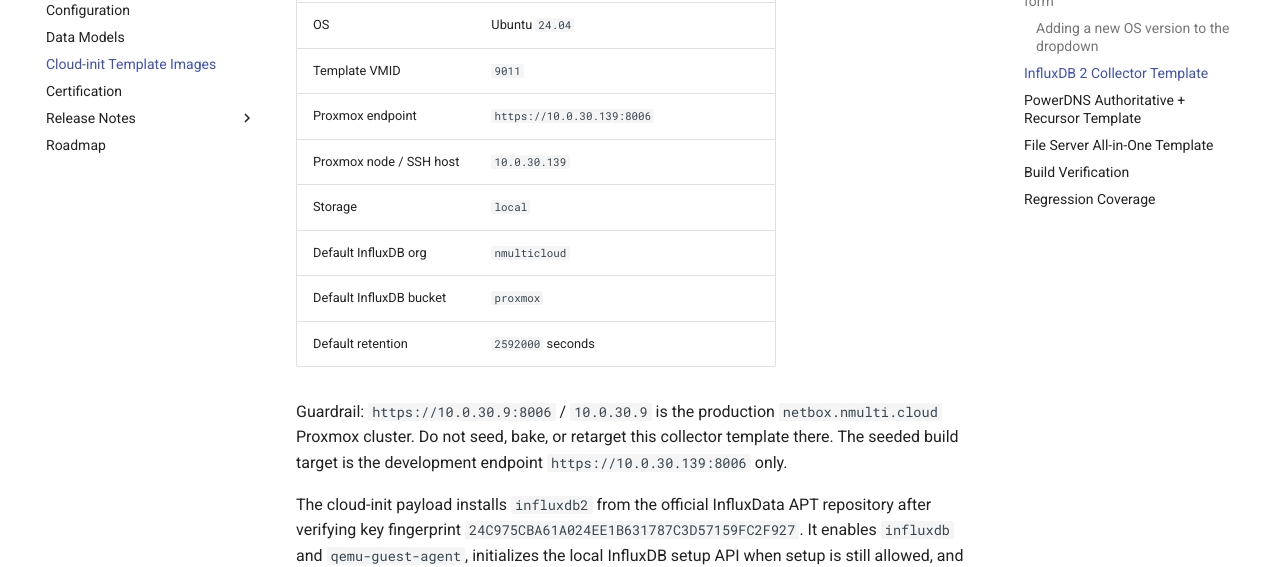
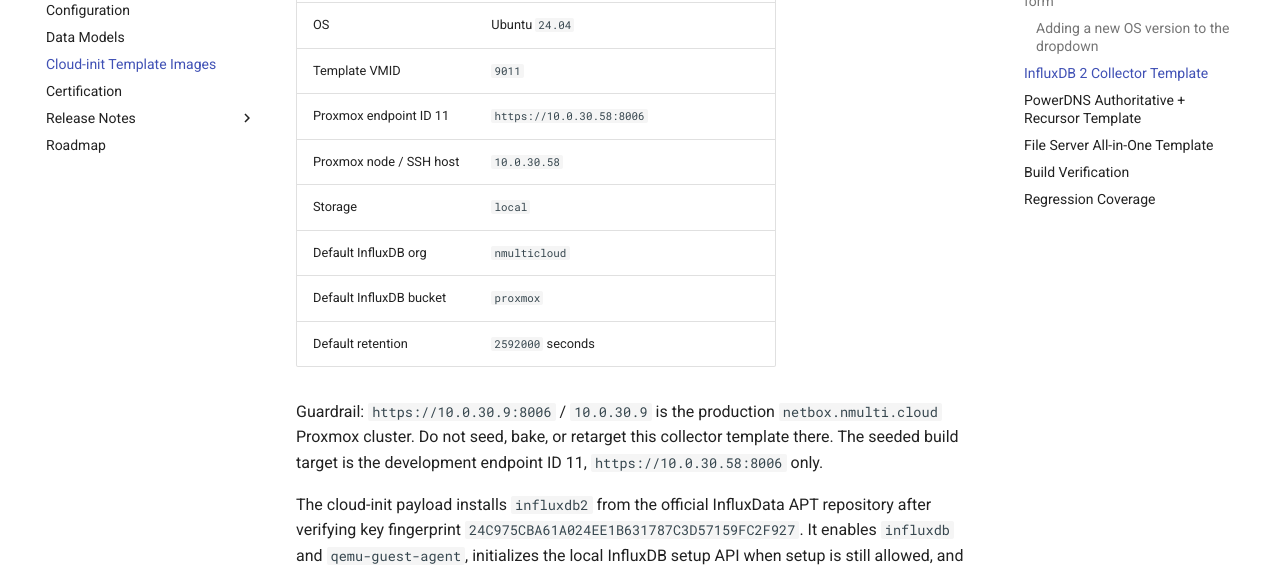
Before and after one commit to emersonfelipesp/netbox-packer, an MkDocs documentation site: the page built from docs/cloud-init-template-images.md, in a window 1280 px wide and 900 px high, scrolled down 1668 px. Shown: the part 152-719 px from the top of the window. Built offline with MkDocs 1.6.1 and Material for MkDocs 9.7.7, drawn with Linux system fonts in a browser that asks for light colours; comment, search, counter and statistics services are not loaded; some of the changed text lies outside the part shown.

Commit message:
Retarget InfluxDB collector template to development host

```diff
--- a/docs/cloud-init-template-images.md
+++ b/docs/cloud-init-template-images.md
@@ -73,8 +73,8 @@
 | Installer config | `influxdb-2-ubuntu-2404-proxmox-collector` |
 | OS | Ubuntu `24.04` |
 | Template VMID | `9011` |
-| Proxmox endpoint | `https://10.0.30.139:8006` |
-| Proxmox node / SSH host | `10.0.30.139` |
+| Proxmox endpoint ID 11 | `https://10.0.30.58:8006` |
+| Proxmox node / SSH host | `10.0.30.58` |
 | Storage | `local` |
 | Default InfluxDB org | `nmulticloud` |
 | Default InfluxDB bucket | `proxmox` |
@@ -82,8 +82,8 @@
 
 Guardrail: `https://10.0.30.9:8006` / `10.0.30.9` is the production
 `netbox.nmulti.cloud` Proxmox cluster. Do not seed, bake, or retarget this
-collector template there. The seeded build target is the development endpoint
-`https://10.0.30.139:8006` only.
+collector template there. The seeded build target is the development endpoint ID
+11, `https://10.0.30.58:8006` only.
 
 The cloud-init payload installs `influxdb2` from the official InfluxData APT
 repository after verifying key fingerprint
@@ -198,12 +198,12 @@
 
 - `build_status = "ready"`
 - `proxmox_template_id = 9011`
-- `proxmox_endpoint = "https://10.0.30.139:8006"`
-- `proxmox_node = "10.0.30.139"`
+- `proxmox_endpoint = "https://10.0.30.58:8006"`
+- `proxmox_node = "10.0.30.58"`
 
-On the Proxmox development endpoint, VMID `9011` should be marked as a template
-and include a cloud-init `cicustom` user-data snippet. The production endpoint
-`10.0.30.9` must remain untouched by this process.
+On ProxmoxEndpoint ID 11 (`10.0.30.58`), VMID `9011` should be marked as a
+template and include a cloud-init `cicustom` user-data snippet. The production
+endpoint `10.0.30.9` must remain untouched by this process.
 
 For the PowerDNS co-hosted template, VMID `9019` should be marked as a template
 on `10.0.30.71`. On first boot from a clone, `pdns` should listen on
```
Also changed, not shown: AGENTS.md (+2 -2 lines), CLAUDE.md (+1 -1 lines), README.md (+3 -3 lines), docs/index.md (+1 -1 lines), 2 other files.
